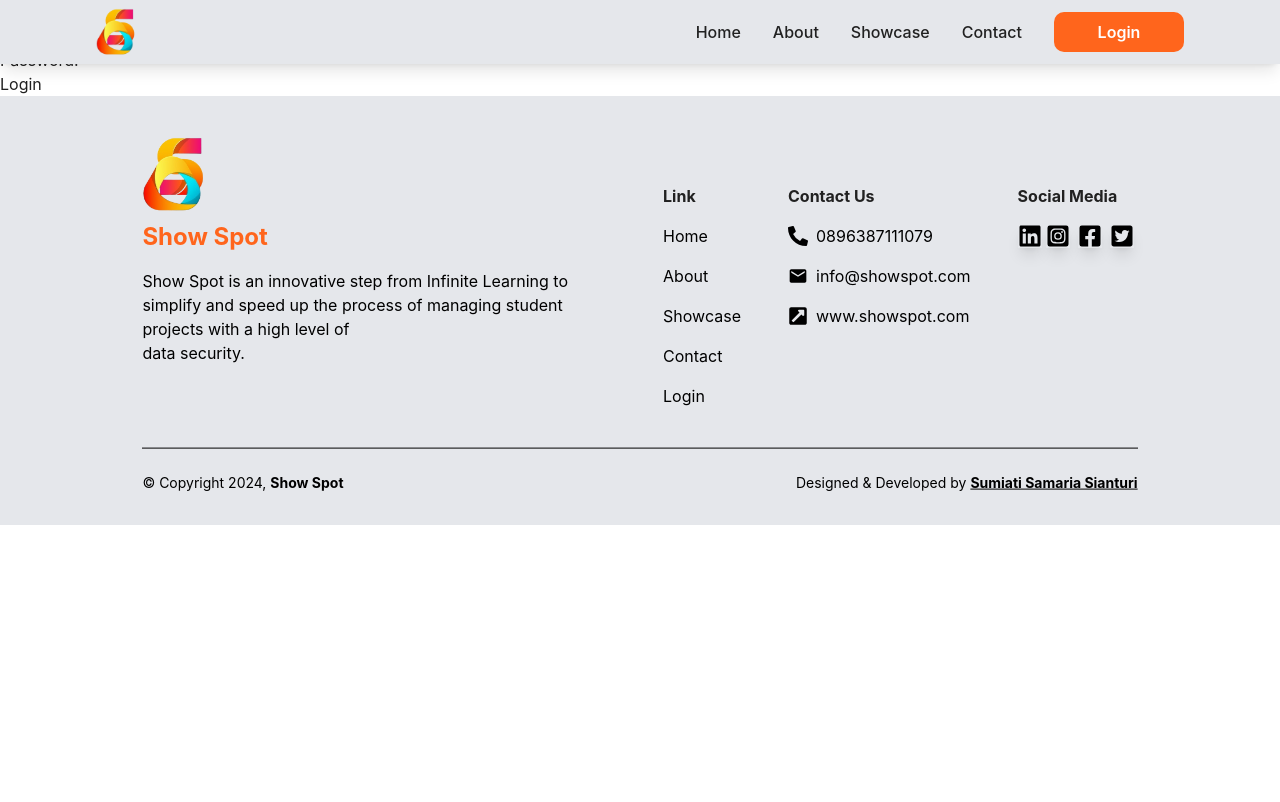
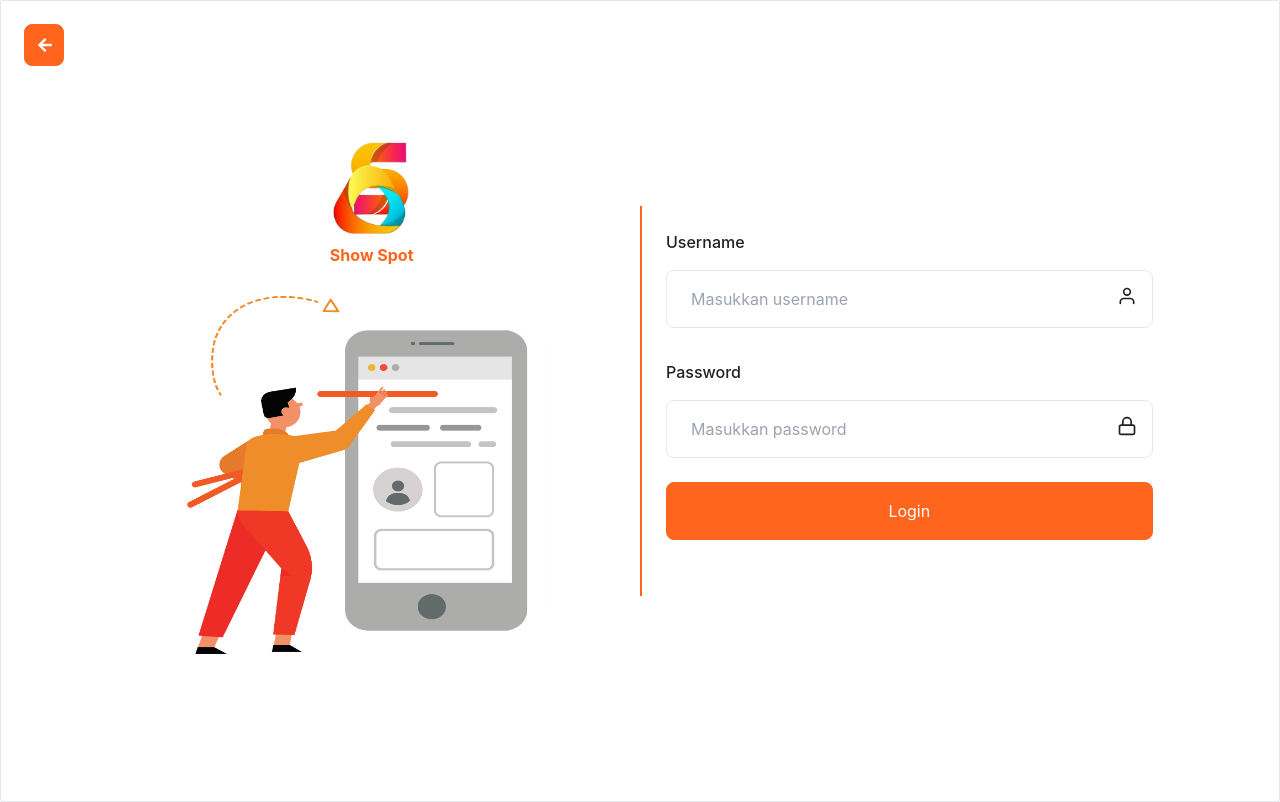
Before and after one commit to berthutapea/showspot, a React (Vite) app in the folder Frontend/: page /login in a window 1280 px wide. Built offline with nearby package versions, Linux system fonts and the light colour scheme.

Commit message:
feature: login

```diff
--- a/Frontend/src/App.jsx
+++ b/Frontend/src/App.jsx
@@ -64,14 +64,7 @@ const App = () => {
             </MainLayout>
           }
         />
-        <Route
-          path="/login"
-          element={
-            <MainLayout>
-              <Login />
-            </MainLayout>
-          }
-        />
+        <Route path="/login" element={<Login />} />
         <Route path="*" element={<NotFound />} />
       </Routes>
     </Router>
--- /dev/null
+++ b/Frontend/src/components/buttons/back-button/index.jsx
@@ -0,0 +1,20 @@
+import { FaArrowLeft } from 'react-icons/fa';
+import { useNavigate } from 'react-router-dom';
+
+function BackButton() {
+  const navigate = useNavigate();
+  return (
+    <div className="fixed top-0 left-0 m-6 z-10 cursor-pointer">
+      <button
+        className="w-10 cursor-pointer rounded-lg border border-primary bg-primary p-6 text-white transition hover:bg-transparent hover:text-accent py-3 px-3"
+        aria-label="link"
+        type="submit"
+        onClick={() => navigate(-1)}
+      >
+        <FaArrowLeft />
+      </button>
+    </div>
+  );
+}
+
+export default BackButton;
--- /dev/null
+++ b/Frontend/src/components/login-input/index.jsx
@@ -0,0 +1,46 @@
+import React from 'react';
+import { FiUser, FiLock } from 'react-icons/fi';
+
+function LoginInput() {
+  return (
+    <form>
+      <div className="mb-8">
+        <label className="mb-4 block font-medium text-accent">Username</label>
+        <div className="relative">
+          <input
+            type="text"
+            autoComplete="off"
+            required
+            placeholder="Masukkan username"
+            className="w-full rounded-lg border border-stroke bg-transparent py-4 pl-6 pr-10 text-accent outline-none focus:border-primary focus-visible:shadow-none"
+          />
+          <FiUser className="absolute right-4 top-4 text-xl text-accent" />
+        </div>
+      </div>
+
+      <div className="mb-6">
+        <label className="mb-4 block font-medium text-accent">Password</label>
+        <div className="relative">
+          <input
+            type="password"
+            required
+            placeholder="Masukkan password"
+            className="w-full rounded-lg border border-stroke bg-transparent py-4 pl-6 pr-10 text-accent outline-none focus:border-primary focus-visible:shadow-none"
+          />
+          <FiLock className="absolute right-4 top-4 text-xl text-accent" />
+        </div>
+      </div>
+
+      <div className="mb-8">
+        <input
+          type="submit"
+          value="Login"
+          placeholder="Masukkan password"
+          className="w-full cursor-pointer rounded-lg border border-primary bg-primary p-4 text-white transition hover:bg-transparent hover:text-accent"
+        />
+      </div>
+    </form>
+  );
+}
+
+export default LoginInput;
--- a/Frontend/src/index.css
+++ b/Frontend/src/index.css
@@ -246,7 +246,7 @@ parent {
 
 .input-field:focus {
   outline: none;
-  box-shadow: 0 0 5px 2px #FF651C;;
+  box-shadow: 0 0 5px 2px #ff651c;
 }
 
 input:-webkit-autofill,
@@ -260,10 +260,10 @@ input[data-autocompleted] {
   background-color: transparent !important;
 }
 
-.map-action {
-  top: 15px;
-  height: 400px;
-  z-index: 1;
-  border-radius: 10px;
-  width: 100%;
+/* Login Image */
+.img-login {
+  margin-top: 15px;
+  display: inline-block;
+  width: 380px;
+  height: 380px;
 }
--- a/Frontend/src/pages/login/index.jsx
+++ b/Frontend/src/pages/login/index.jsx
@@ -1,22 +1,40 @@
 import React from 'react';
+import LogoShowSpot from '../../assets/images/showspot-logo.png';
+import LoginImg from '../../assets/images/login-image-show-spot.png';
+import LoginInput from '../../components/login-input';
+import { Link } from 'react-router-dom';
+import BackButton from '../../components/buttons/back-button';
 
-const Login = () => {
+function Login() {
   return (
-    <div>
-      <h1>Login Page</h1>
-      <form className='text-accent'>
-        <div>
-          <label>Username:</label>
-          <input type="text" name="username" />
+    <div className="parent min-h-screen rounded-sm border border-stroke shadow-default">
+      <BackButton />
+      <div className="flex min-h-screen flex-wrap items-center">
+        <div className="hidden w-full xl:block xl:w-1/2">
+          <div className="px-26 py-18.5 text-center ">
+            <span className="mb-5.5 inline-block ">
+              <Link to="/">
+                <img
+                  className="w-20"
+                  src={LogoShowSpot}
+                  alt="Logo Show Spot"
+                  title="Logo Show Spot"
+                />
+              </Link>
+            </span>
+            <p className="text-primary font-bold 2xl:px-20">Show Spot</p>
+            <img className="img-login" src={LoginImg} alt="Logo Show Spot" />
+          </div>
         </div>
-        <div>
-          <label>Password:</label>
-          <input type="password" name="password" />
+
+        <div className="w-full border-primary xl:w-1/2 xl:border-l-2">
+          <div className="w-full p-6 sm:p-12.5 xl:p-17.5">
+            <LoginInput />
+          </div>
         </div>
-        <button type="submit">Login</button>
-      </form>
+      </div>
     </div>
   );
-};
+}
 
 export default Login;
```
Also changed, not shown: Frontend/src/assets/images/login-image-show-spot.png (added).
